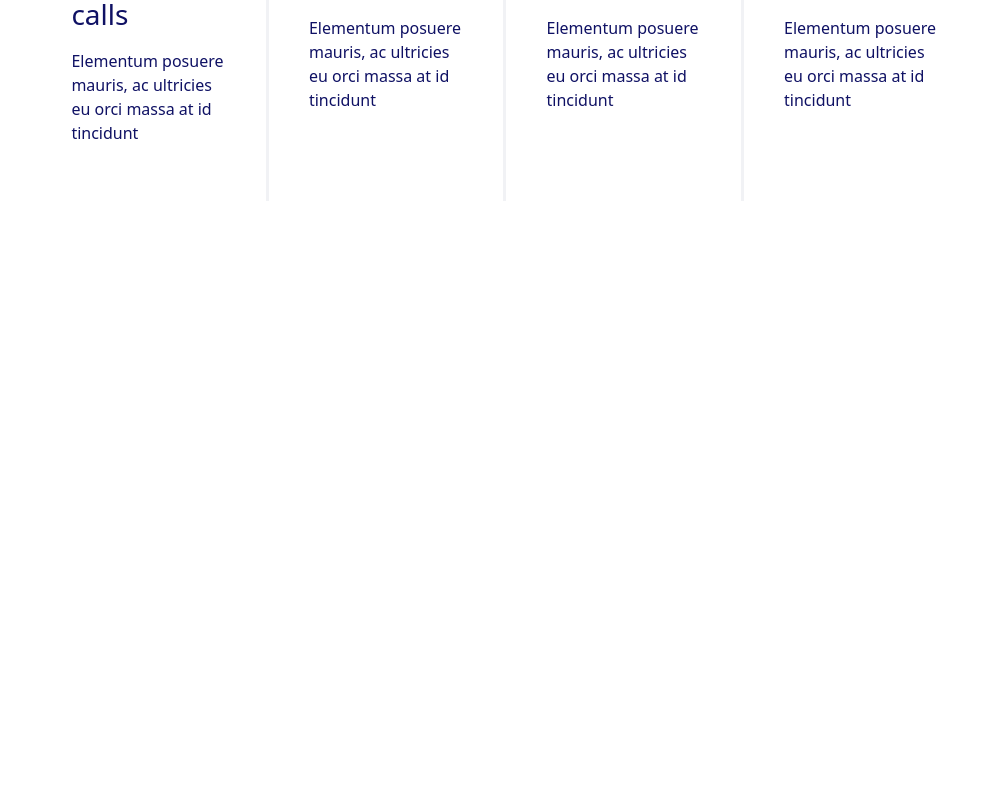
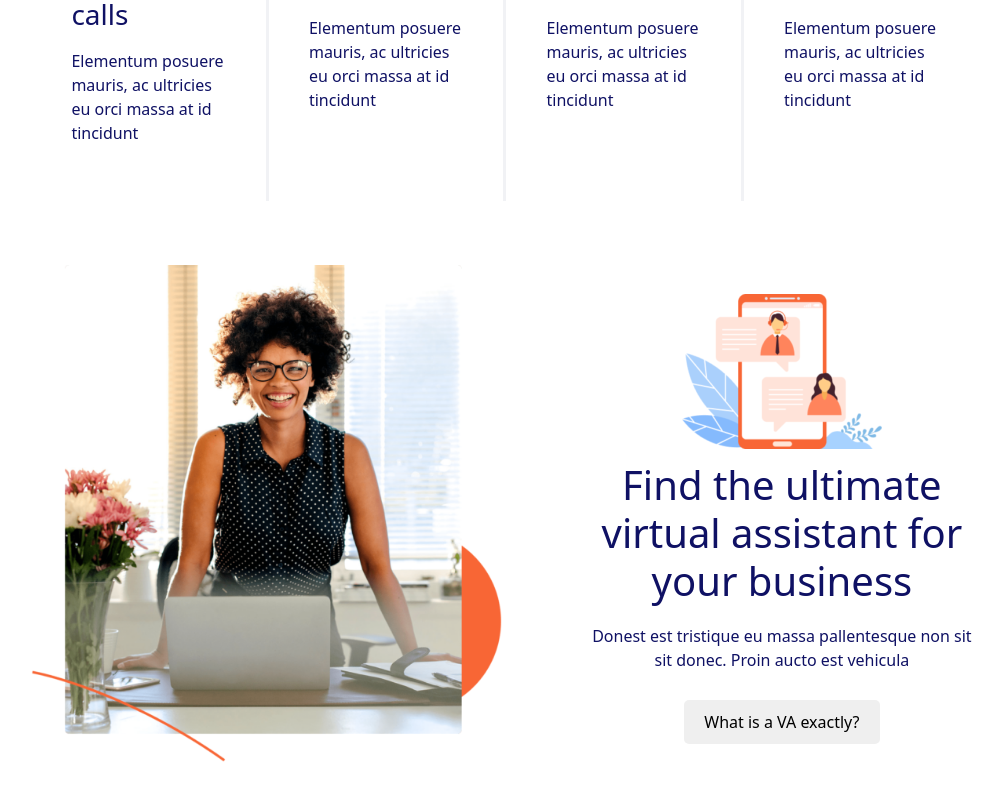
Before and after one commit to hroque01/proj-html-vuejs, a Vue app: page / in a window 1280 px wide. Shown: the part 855-1655 px from the top of the page, without its empty margins (135-1138 px from the left). Before the commit the page ends 1111 px from the top, so only its background shows below. Built offline with nearby package versions, Linux system fonts and the light colour scheme.

Commit message:
Done AppServices.vue

```diff
--- a/src/components/AppServices.vue
+++ b/src/components/AppServices.vue
@@ -38,6 +38,20 @@ export default {
                 </li>
             </ul>
         </div>
+        <div class="bottom-service">
+            <div class="info-img">
+                <img src="/info-5-2x-600x648.png" alt="">
+            </div>
+            <div class="bottom-service-right">
+                <img src="/icon-1-2x-200x155.png" alt="">
+                <h1>Find the ultimate virtual assistant for your business</h1>
+                <p>Donest est tristique eu massa pallentesque non sit sit donec. Proin aucto est vehicula</p>
+                <button class="button">
+                    What is a VA exactly?
+                </button>
+            </div>
+        </div>
+
     </div>
 </template>
 
@@ -82,5 +96,38 @@ export default {
             padding-bottom: 10px;
         }
     }
+
+    .info-img {
+        padding: 5% 0;
+
+        img {
+            width: 85%;
+        }
+    }
+
+    .bottom-service {
+        display: flex;
+
+
+        .bottom-service-right {
+            color: $color-bg;
+            width: 45%;
+            display: flex;
+            flex-direction: column;
+            justify-content: center;
+            align-items: center;
+            text-align: center;
+
+            h1 {
+                padding-top: 3%;
+                padding-bottom: 3%;
+            }
+
+            p {
+                padding-bottom: 3%;
+            }
+        }
+
+    }
 }
 </style>
```
